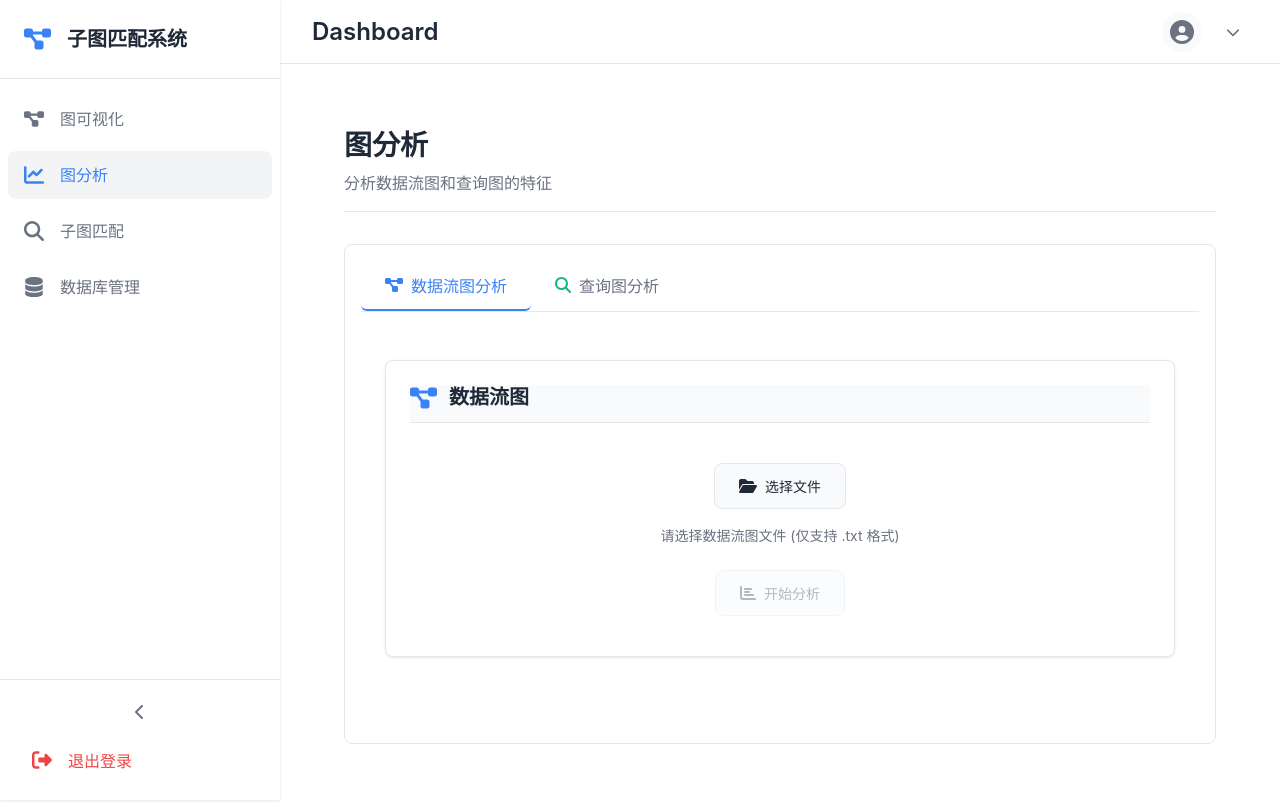
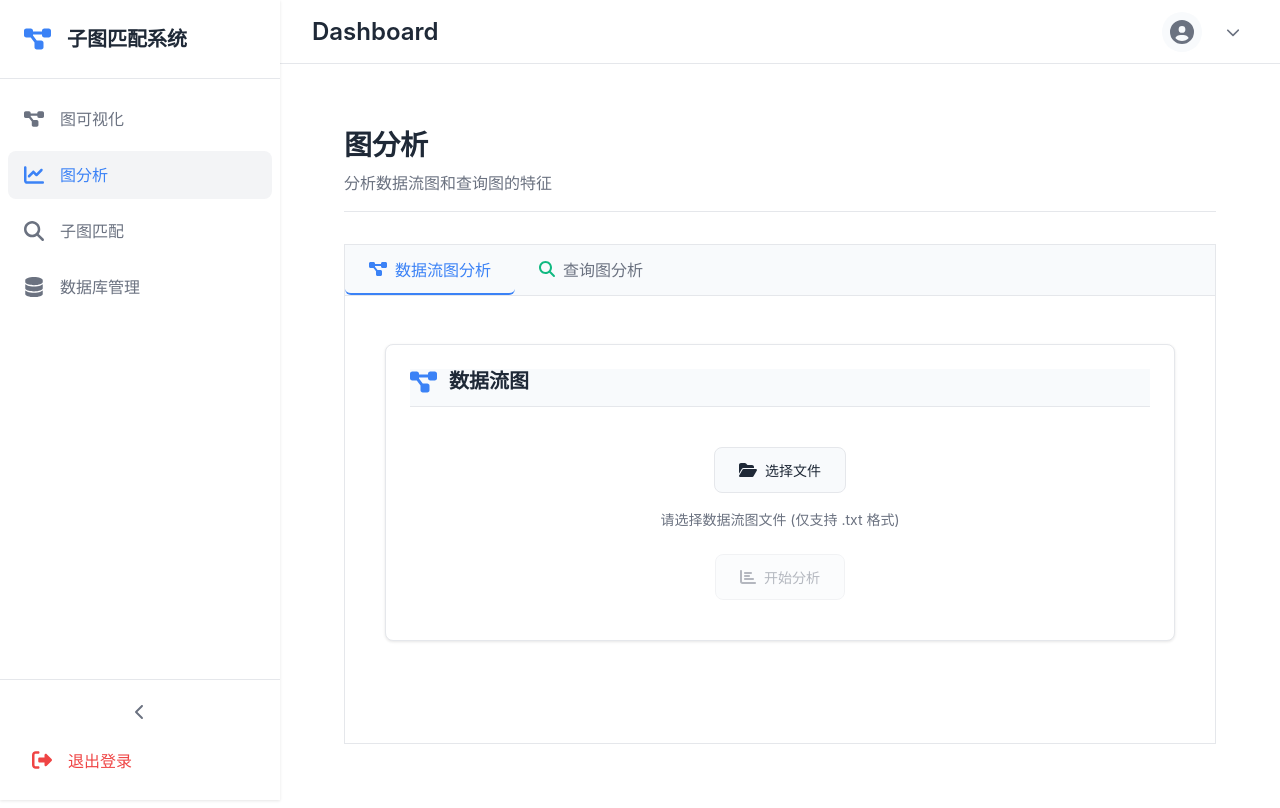
Before and after one commit to Sh-Fang/TCM-Web-UI, a Vue app: page /graph-analysis in a window 1280 px wide. Built offline with nearby package versions, Linux system fonts and the light colour scheme.

Commit message:
fix：图可视化的按钮颜色调整

```diff
--- a/src/views/GraphAnalysis.vue
+++ b/src/views/GraphAnalysis.vue
@@ -489,7 +489,6 @@ export default {
   margin-top: 2rem;
   min-height: 500px;
   border: 1px solid var(--border-color);
-  border-radius: 0.5rem;
   padding: 1rem;
   background: var(--card-bg);
 }
@@ -497,7 +496,9 @@ export default {
 .tab-buttons {
   display: flex;
   border-bottom: 1px solid var(--border-color);
-  margin-bottom: 1.5rem;
+  margin: -1rem -1rem 1.5rem -1rem;
+  padding: 0;
+  background-color: var(--bg-secondary);
 }
 
 .tab-btn {
--- a/src/views/GraphVisualization.vue
+++ b/src/views/GraphVisualization.vue
@@ -774,7 +774,7 @@ export default {
 
 .visualize-btn {
   padding: 0.75rem 2rem;
-  background-color: var(--primary-color);
+  background-color: #64C6DA;
   border: none;
   border-radius: 0.375rem;
   color: white;
@@ -787,11 +787,11 @@ export default {
 }
 
 .visualize-btn:hover:not(:disabled) {
-  background-color: var(--primary-color-hover);
+  background-color: #64C6DA;
 }
 
 .visualize-btn:disabled {
-  background-color: var(--primary-color-disabled);
+  background-color: #64C6DA;
   cursor: not-allowed;
 }
 
```
